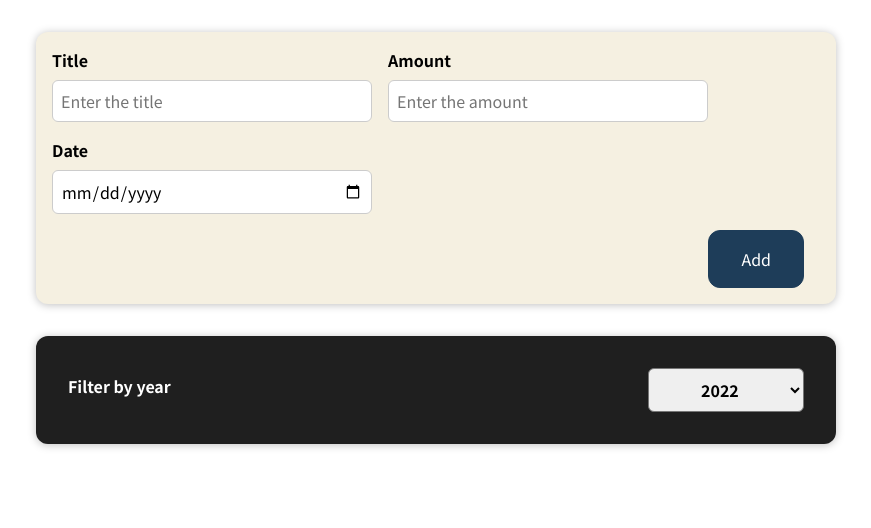
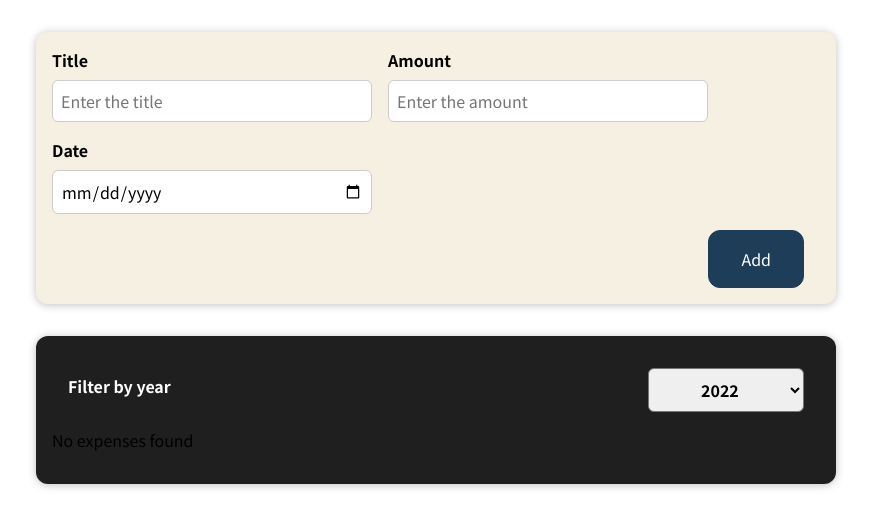
Before and after one commit to hotriluc/react-income-expense-app, a React (Create React App) app: page / in a window 1280 px wide. Shown: the top 528 px of the page, without its empty margins (204-1075 px from the left). Built offline with nearby package versions, Linux system fonts and the light colour scheme.

Commit message:
conditional content

```diff
--- a/src/components/Expenses/Expenses.js
+++ b/src/components/Expenses/Expenses.js
@@ -14,17 +14,22 @@
 
     const filteredExpenses = props.items.filter( (expense) => expense.date.getFullYear() === parseInt(filteredYear))
 
+    let expensesContent = <p>No expenses found</p>
+
+    if (filteredExpenses.length > 0) {
+        expensesContent = filteredExpenses.map( (expense) =>
+        <ExpenseItem
+            key={expense.id}
+            title={expense.title}
+            amount={expense.amount}
+            date={expense.date}
+        />)
+    }
+
     return (
         <Card className='expenses'>
             <ExpensesFilter selected={filteredYear} onYearFilterChange={yearFilterChangeHandler} />
-            {filteredExpenses.map( (expense) =>
-                <ExpenseItem
-                    key={expense.id}
-                    title={expense.title}
-                    amount={expense.amount}
-                    date={expense.date}
-                />
-            )}
+            {expensesContent}
         </Card>
     )
 }
```
